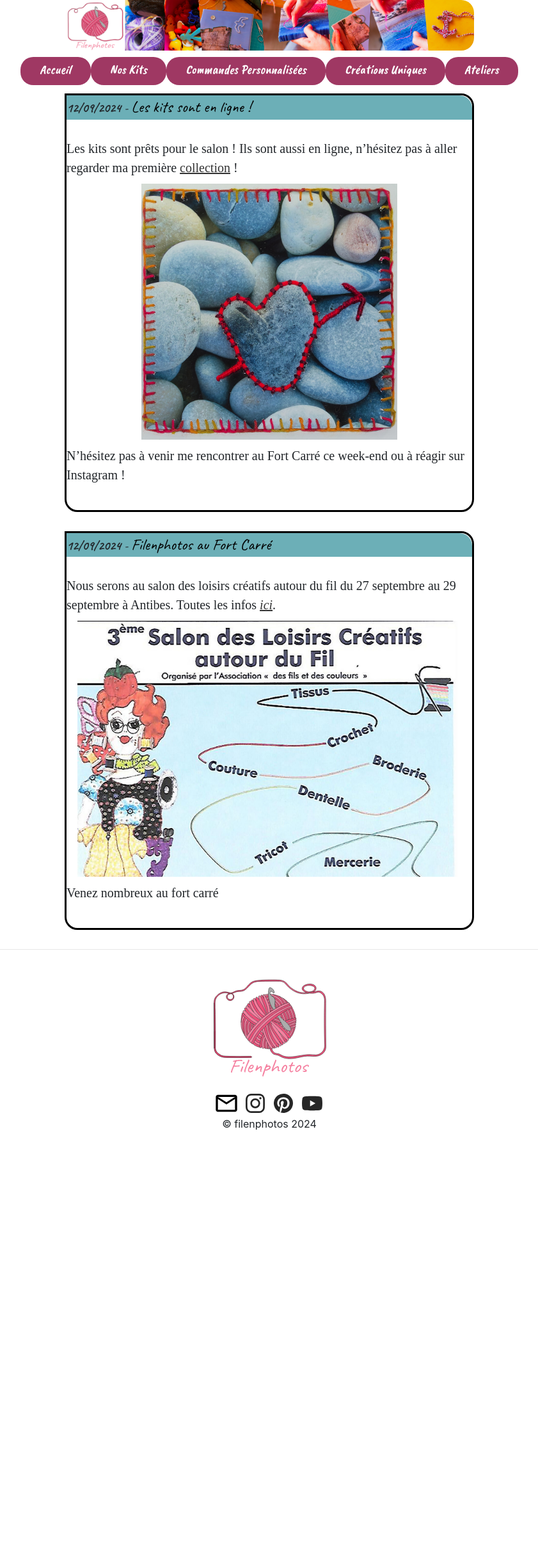
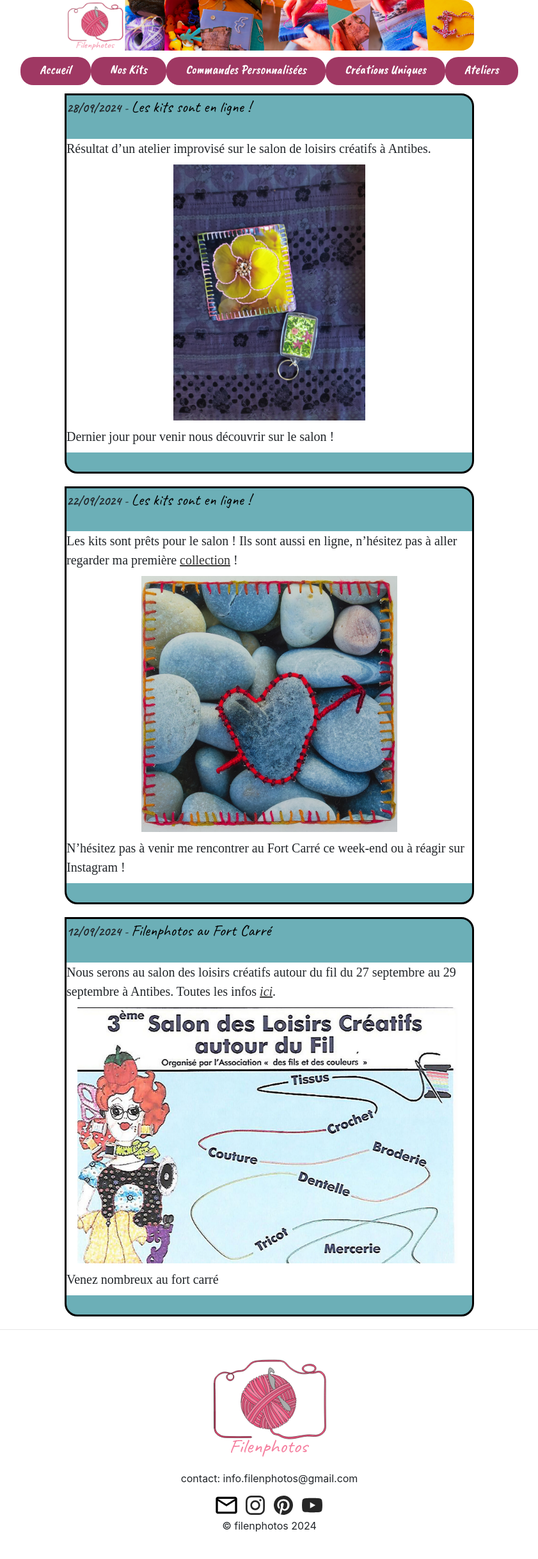
Before and after one commit to filenphotos/filenphotos.github.io, a Jekyll site: the page built from index.html, in a window 1280 px wide. Shown: the whole page at 64% size, without its empty margins (219-1060 px from the left). Built offline with Jekyll 4.4.1, drawn with Linux system fonts in a browser that asks for light colours; the list of posts is cut into pages by our own code; before the commit the page ends 1808 px from its top, so only the background shows below that.

Commit message:
Nouveau post, changement style

```diff
--- a/_includes/footer.html
+++ b/_includes/footer.html
@@ -4,6 +4,12 @@
 	<div></div>
 	<div  class="footer_img col-2">
        <p><img src="{{ "images/logo.svg" | relative_url }}"></p>
+	</div>
+  </section>
+    <section class="grid-4-small-1">
+	<div></div>
+	<div  class="footer_img col-2">
+	  <center><p>contact: info.filenphotos@gmail.com</p></center>
 	</div>
   </section>
   <section class="grid-4-small-1">
--- /dev/null
+++ b/_posts/2024-09-29-atelier-sur-le-stand.md
@@ -0,0 +1,13 @@
+---
+layout: post
+title: Les kits sont en ligne !
+date: 2024-09-28T00:00:00.000+00:00
+
+---
+
+
+Résultat d’un atelier improvisé sur le salon de loisirs créatifs à Antibes.
+
+![](/images/atelier.jpg)
+
+Dernier jour pour venir nous découvrir sur le salon !
--- a/assets/css/style.scss
+++ b/assets/css/style.scss
@@ -59,12 +59,13 @@
 
 .post-sumup {
   border: 3px solid black;
+  background-color: #6cafb7;
   border-radius: 0 20px 20px 20px;
-  margin-bottom: 30px;
+  margin-bottom: 2rem;
 }
 
 .post-header {
-  background-color: #6cafb7;
+
   border-radius: 0px 20px 0px 0px;
   font-family:caveat;
   font-size:2rem;
@@ -72,7 +73,8 @@
 }
 
 .post-content {
-  border-radius: 0px 0px 20px 20px;
+    border-radius: 0px 0px 0px 0px;
+      background-color: white;
   img {max-height:400px; display: block; margin-left:auto; margin-right: auto; width: auto;}
   font-family: aria;
   font-size: 2rem;
@@ -83,7 +85,7 @@
 }
 
 .header_img {
-    img {max-height:180px; display: block; margin-left:auto; margin-right: auto; width: auto; border-radius: 20px 20px 20px 20px; border-style: none}
+    img {max-height:250px; display: block; margin-left:auto; margin-right: auto; width: auto; border-radius: 20px 20px 20px 20px; border-style: none}
 }
 
 .header_background {
```
Also changed, not shown: _posts/2024-09-22-les-kits.md (+1 -1 lines), images/atelier.jpg (added).
